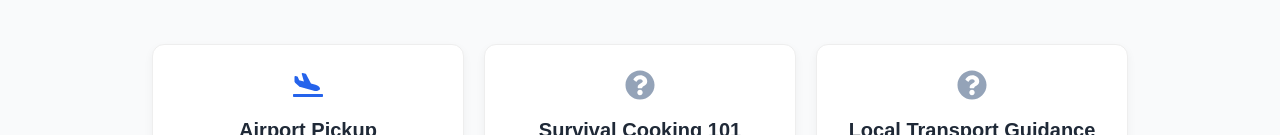
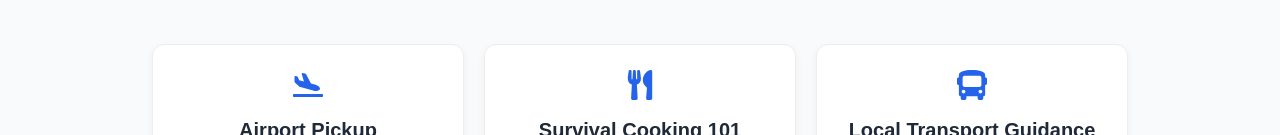
Before and after one commit to Gayatrree/dayzero-frontend, a React (Create React App) app: page / in a window 1280 px wide. Shown: the part 817-952 px from the top of the page. Built offline with nearby package versions, Linux system fonts and the light colour scheme.

Commit message:
added icons

```diff
--- a/src/components/ServiceCard.js
+++ b/src/components/ServiceCard.js
@@ -1,14 +1,21 @@
-import { FaPlaneArrival, FaCity, FaSuitcase, FaQuestionCircle } from "react-icons/fa";
+import {
+  FaPlaneArrival,
+  FaSuitcase,
+  FaQuestionCircle,
+  FaBus,      // New Icon for Transport
+  FaUtensils  // New Icon for Cooking
+} from "react-icons/fa";
 
-// Map titles to icons - very easy to extend!
+// Map titles to icons
 const iconMap = {
   "Airport Pickup": <FaPlaneArrival size={30} color="#2563eb" />,
-  "City Orientation": <FaCity size={30} color="#2563eb" />,
+  "Local Transport Guidance": <FaBus size={30} color="#2563eb" />, // Matches the title in Home.js
+  "Survival Cooking 101": <FaUtensils size={30} color="#2563eb" />, // Matches the title in Home.js
   "Packing Checklist": <FaSuitcase size={30} color="#2563eb" />,
 };
 
 function ServiceCard({ title, description }) {
-  // Fallback to a question mark if the title doesn't match
+  // The icon lookup happens here based on the title prop
   const icon = iconMap[title] || <FaQuestionCircle size={30} color="#94a3b8" />;
 
   return (
@@ -21,7 +28,7 @@ function ServiceCard({ title, description }) {
         background: "white",
         boxShadow: "0 4px 10px rgba(0,0,0,0.05)",
         textAlign: "center",
-        transition: "transform 0.2s", // Subtle hover effect
+        transition: "transform 0.2s",
       }}
       onMouseEnter={(e) => (e.currentTarget.style.transform = "translateY(-5px)")}
       onMouseLeave={(e) => (e.currentTarget.style.transform = "translateY(0)")}
```
